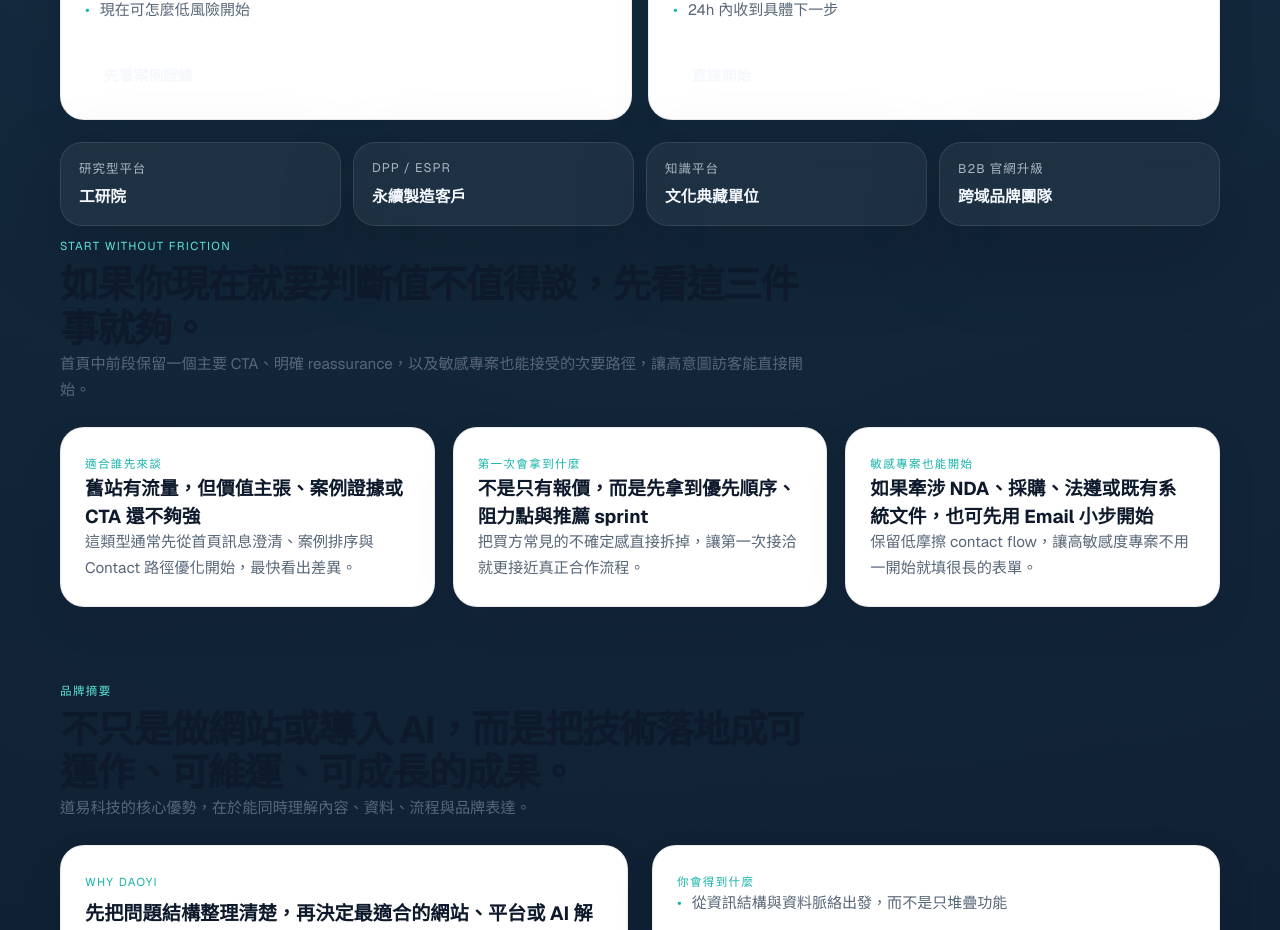
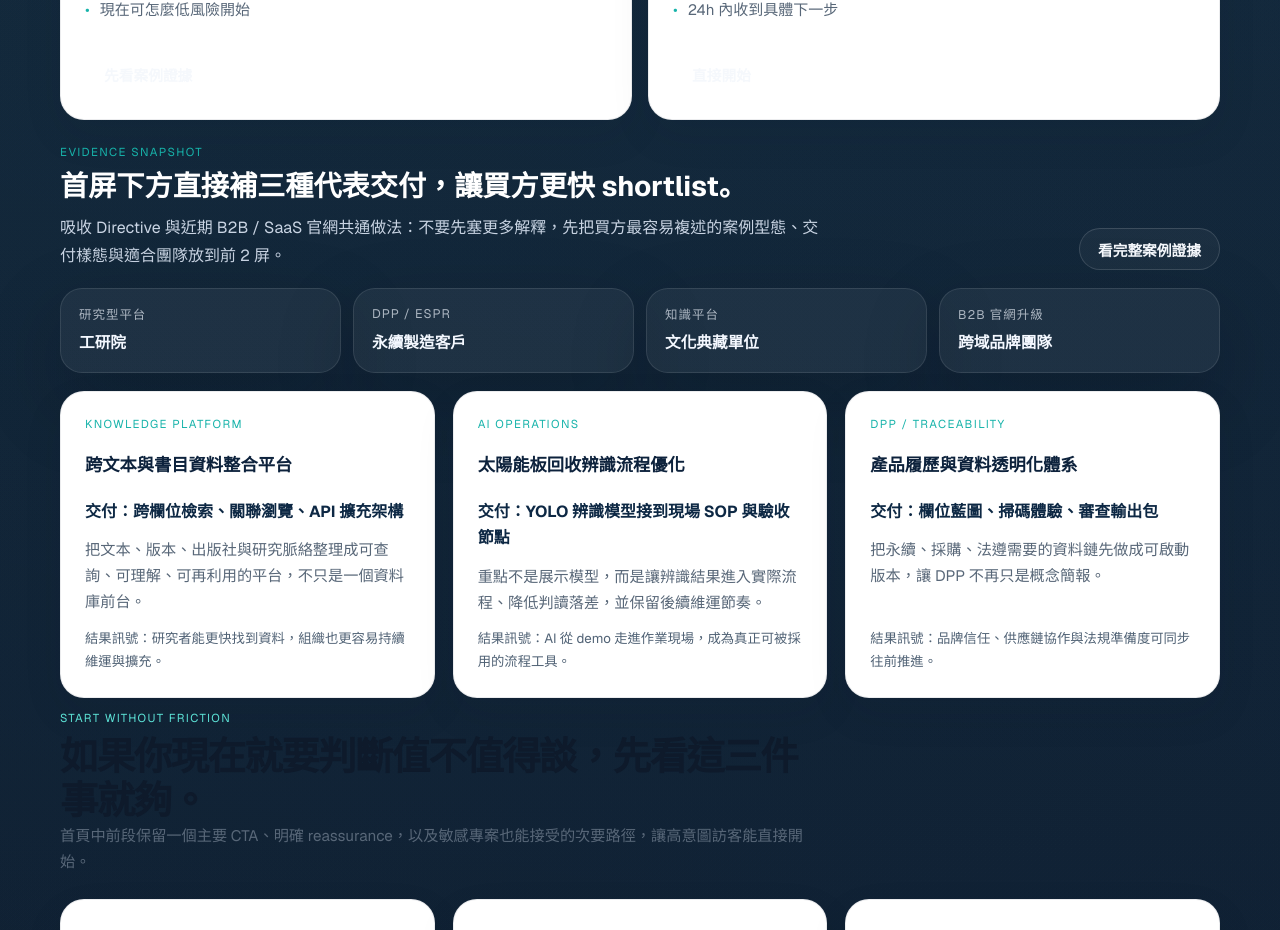
Before and after one commit to yangyen1977-wq/daoyi-website-2026, a Next.js app: page / in a window 1280 px wide. Shown: the part 3240-4170 px from the top of the page. Built offline with nearby package versions, Linux system fonts and the light colour scheme.

Commit message:
Bring case evidence into homepage top section

```diff
--- a/src/app/globals.css
+++ b/src/app/globals.css
@@ -624,6 +624,64 @@ a:hover {
   padding: 12px 0 8px;
 }
 
+.homepage-evidence-snapshot {
+  padding: 10px 0 8px;
+}
+
+.homepage-evidence-snapshot-head {
+  display: flex;
+  align-items: flex-end;
+  justify-content: space-between;
+  gap: 18px;
+  margin-bottom: 18px;
+}
+
+.homepage-evidence-snapshot-head h2 {
+  margin-top: 8px;
+  color: #ffffff;
+  font-size: clamp(1.5rem, 2.2vw, 2rem);
+  line-height: 1.25;
+}
+
+.homepage-evidence-snapshot-head p {
+  margin-top: 10px;
+  max-width: 760px;
+  color: #c9d4e3;
+  line-height: 1.75;
+}
+
+.homepage-context-chip-grid {
+  margin-bottom: 18px;
+}
+
+.homepage-evidence-snapshot-grid {
+  align-items: stretch;
+}
+
+.homepage-evidence-snapshot-card {
+  display: flex;
+  flex-direction: column;
+  gap: 12px;
+  min-height: 100%;
+}
+
+.homepage-evidence-snapshot-card h3 {
+  color: #0d223c;
+  font-size: 1.08rem;
+  line-height: 1.5;
+}
+
+.homepage-evidence-snapshot-card strong {
+  color: #0d2844;
+  line-height: 1.65;
+}
+
+.homepage-evidence-snapshot-card small {
+  margin-top: auto;
+  color: #506275;
+  line-height: 1.7;
+}
+
 .homepage-decision-strip {
   padding: 8px 0 10px;
 }
@@ -3734,6 +3792,11 @@ a:hover {
     flex-direction: column;
   }
 
+  .homepage-evidence-snapshot-head {
+    align-items: flex-start;
+    flex-direction: column;
+  }
+
   .homepage-jump-link-row {
     width: 100%;
     justify-content: flex-start;
--- a/src/app/page.tsx
+++ b/src/app/page.tsx
@@ -219,13 +219,36 @@ export default function Home() {
         </div>
       </section>
 
-      <section className="homepage-trust-strip" aria-label="道易常見合作脈絡">
+      <section className="homepage-evidence-snapshot" aria-label="首頁快速案例證據">
         <div className="shell">
-          <div className="homepage-trust-strip-grid">
+          <div className="homepage-evidence-snapshot-head">
+            <div>
+              <span className="mini-label accent">Evidence snapshot</span>
+              <h2>首屏下方直接補三種代表交付，讓買方更快 shortlist。</h2>
+              <p>吸收 Directive 與近期 B2B / SaaS 官網共通做法：不要先塞更多解釋，先把買方最容易複述的案例型態、交付樣態與適合團隊放到前 2 屏。</p>
+            </div>
+            <Link href="/#proof-ledger" className="button-secondary inline-button homepage-evidence-snapshot-link">
+              看完整案例證據
+            </Link>
+          </div>
+
+          <div className="homepage-trust-strip-grid homepage-context-chip-grid">
             {heroClients.map((item) => (
               <article key={item.name} className="homepage-trust-chip">
                 <span>{item.context}</span>
                 <strong>{item.name}</strong>
+              </article>
+            ))}
+          </div>
+
+          <div className="card-grid three-up homepage-evidence-snapshot-grid">
+            {homepageCompactCaseEvidence.map((item) => (
+              <article key={item.title} className="card homepage-evidence-snapshot-card">
+                <span className="mini-label accent">{item.label}</span>
+                <h3>{item.title}</h3>
+                <strong>{item.evidence}</strong>
+                <p>{item.detail}</p>
+                <small>{item.outcome}</small>
               </article>
             ))}
           </div>
```
